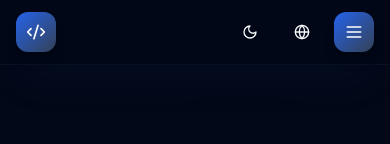
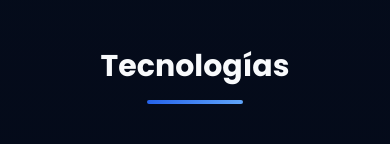
Before and after one commit to SebastianHinestroza12/portfolio-v2.0, a Next.js app: page / in a window 390 px wide. Shown: the top 144 px of the page. Built offline with nearby package versions, Linux system fonts and the light colour scheme.

Commit message:
test: :test_tube: Testing for mobile performance issues

```diff
--- a/app/page.tsx
+++ b/app/page.tsx
@@ -13,10 +13,10 @@ import "@/lib/i18n"
 export default function Home() {
   return (
     <main className="min-h-screen">
-      <Navbar />
+      {/* <Navbar />
       <HeroSection />
       <AboutSection />
-      <ProjectsSection />
+      <ProjectsSection /> */}
       <TechnologiesSection />
       <ExperienceSection />
       <ContactSection />
```
